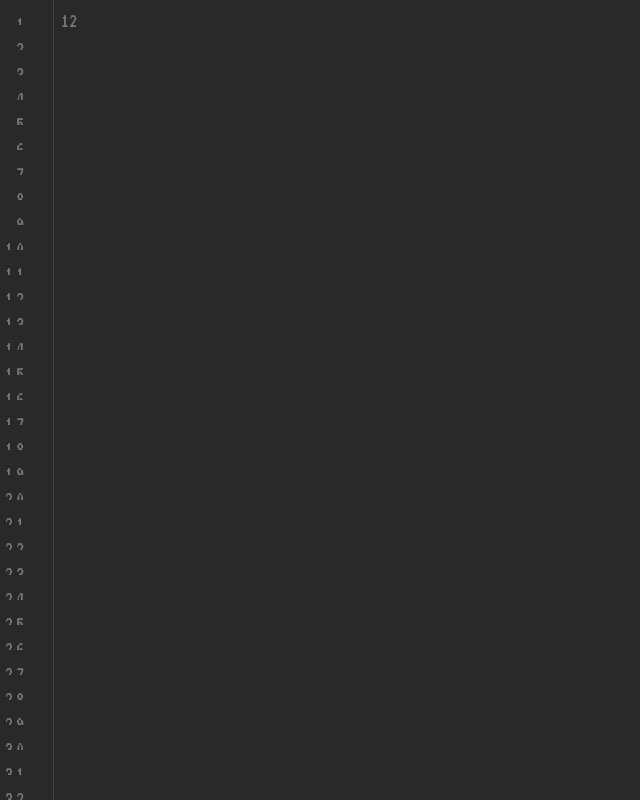
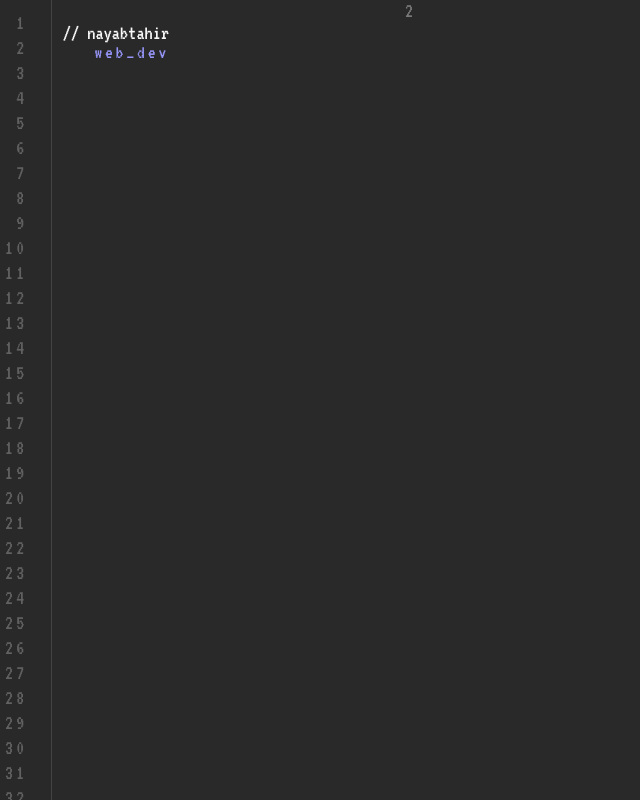
Before and after one commit to Nayab-Tahir/Portfolio2.0, a React (Vite) app: page / in a window 1280 px wide. Shown: the whole page, without its empty margins (0-640 px from the left). Built offline with nearby package versions, Linux system fonts and the light colour scheme.

Commit message:
Header with intro added

```diff
--- a/src/App.css
+++ b/src/App.css
@@ -1,27 +1,9 @@
 * {
   font-family: 'VT323', monospace;
   font-weight: 400;
-  line-height: 2em;
+  line-height: 1em;
   font-size: 21px;
   color: #7A7A7A;
   background-color: #292929;
   /* color: #54595F; */
 }
-
-header {
-  display: flex;
-  justify-content: center;
-  width: 94.2vw;
-  margin: 0 2.9vw;
-}
-
-.header-div{
-  width: 100%;
-  padding: 0 1.84vw;
-  height: 28.25vh;
-}
-
-.header-container {
-  width: 100%;
-  display: flex;
-}
--- a/src/App.jsx
+++ b/src/App.jsx
@@ -1,18 +1,12 @@
 import './App.css'
-import Ruler from './components/Ruler';
+import Ruler from './components/Ruler/Ruler';
+import Header from './components/Header/Header';
 
 export default function App() {
   return (
     <>
       <Ruler />
-      <header>
-        <div className="header-div">
-          <div className="header-container">
-            <div>1</div>
-            <div>2</div>
-          </div>
-        </div>
-      </header>
+      <Header />
     </>
   );
 };
--- /dev/null
+++ b/src/components/Header/Header.css
@@ -0,0 +1,44 @@
+header {
+    display: flex;
+    justify-content: center;
+    width: 94.2vw;
+    margin: 0 2.9vw;
+  }
+
+  .header-div{
+    width: 100%;
+    padding: 0 2vw;
+    min-height: 80px;
+  }
+
+  .header-container {
+    width: 100%;
+    height: 100%;
+    display: grid;
+    column-gap: 20px;
+    grid-template-columns: calc(28.75% - 10px) calc(71.25% - 10px);
+  }
+
+  .header-container > .start {
+    height: 100%;
+    display: flex;
+    align-items: center;
+  }
+
+  .start > .intro{
+    display: inline-block;
+    opacity: 0.97;
+    padding-top: 5px;
+  }
+
+  .start > .intro > .name{
+    color: white;
+    font-size: 1.6vw;
+  }
+
+  .start > .intro > .career{
+    color: #9a99ff;
+    font-size: 1.5vw;
+    letter-spacing: 3px;
+    text-align: end;
+  }
--- /dev/null
+++ b/src/components/Header/Header.jsx
@@ -0,0 +1,21 @@
+import "./Header.css";
+
+const Header = () => {
+  return (
+    <header>
+      <div className="header-div">
+        <div className="header-container">
+          <div className="start">
+            <div className="intro">
+              <div className="name">// nayabtahir</div>
+              <div className="career">web_dev</div>
+            </div>
+          </div>
+          <div className="end">2</div>
+        </div>
+      </div>
+    </header>
+  );
+};
+
+export default Header;
--- a/src/components/Ruler.css
+++ b/src/components/Ruler/Ruler.css
@@ -5,17 +5,18 @@
   display: flex;
   flex-direction: column;
   align-items: flex-start;
-  width: 3.75%;
+  width: calc(4% - 5px);
   height: 100vh;
-  padding: 0px 2.5px;
+  padding: 10px 2.5px;
   z-index: 10;
   border-right: 1px solid rgba(255,255,255,0.12);
+  min-width: min-content;
 }
 
 .ruler-line {
+  opacity: 0.7;
   width: 25px;
-  height: 22px;
   letter-spacing: 3px;
   text-align: end;
-  padding-top: 3px;
+  padding: 2px 0;
 }
--- a/src/components/Ruler.jsx
+++ b/src/components/Ruler/Ruler.jsx
@@ -3,7 +3,7 @@ import './Ruler.css';
 const Ruler = () => {
   const lines = [];
 
-  for(let i=1; i<=36; i++){
+  for(let i=1; i<=50; i++){
     lines.push(i);
   }
 
```
